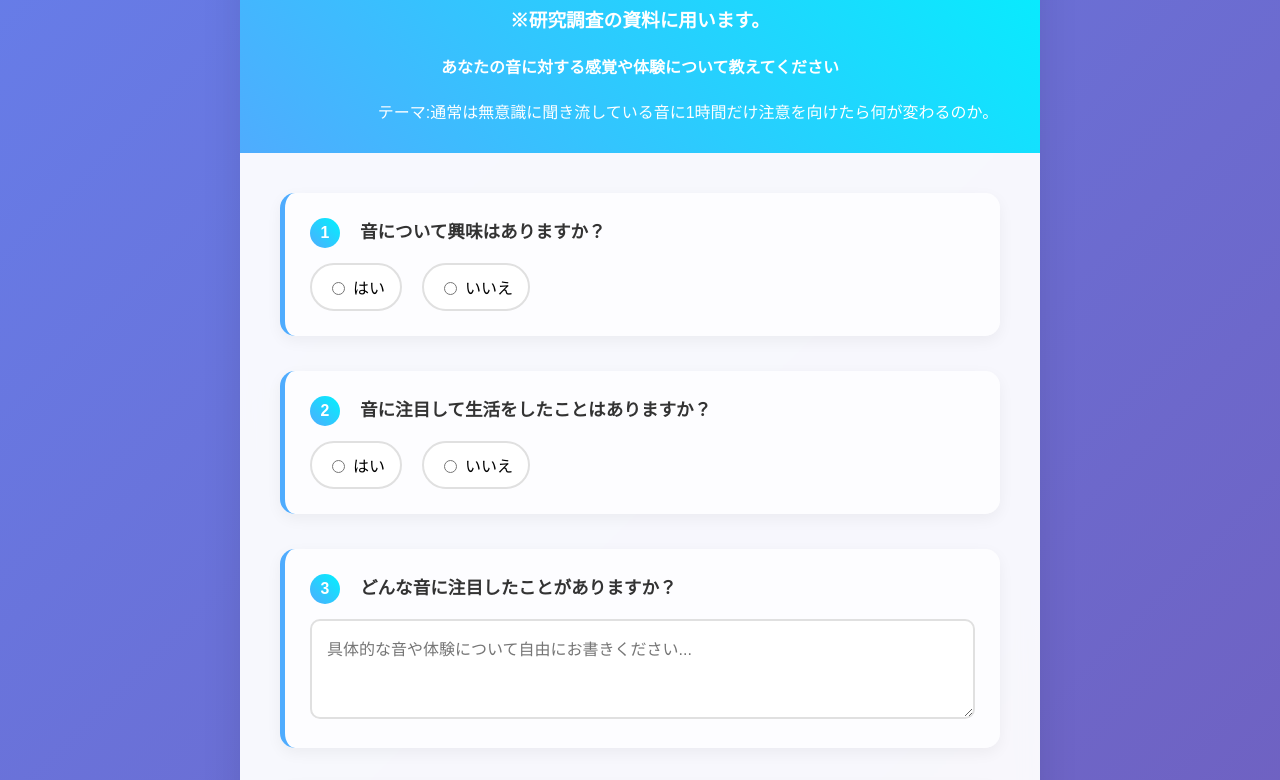
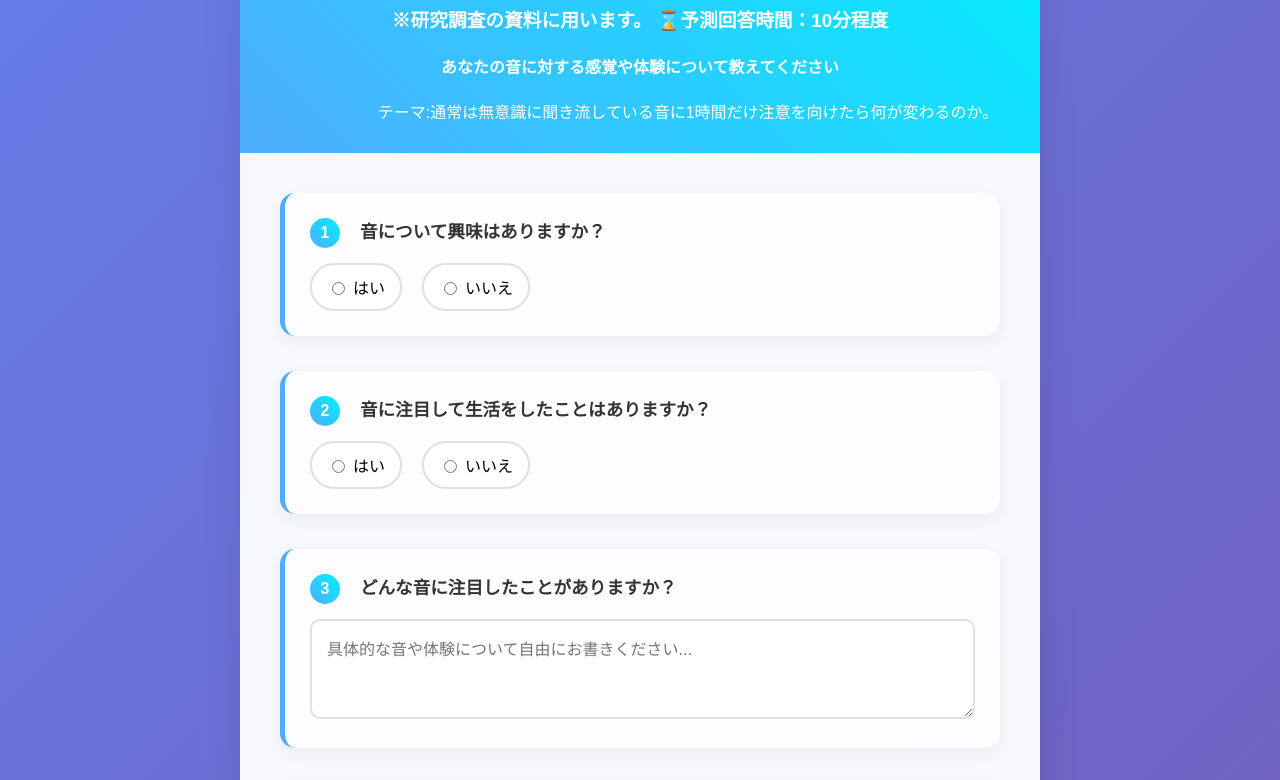
Before and after one commit to RintoMatsushita/tankyuu-music, a plain HTML site: page index.html in a window 1280 px wide. Shown: the part 146-926 px from the top of the page. Drawn offline with Linux system fonts and the light colour scheme.

Commit message:
Update index.html

```diff
--- a/index.html
+++ b/index.html
@@ -243,7 +243,7 @@
     <div class="container">
         <div class="header">
             <h1>音に関するアンケート調査</h1>
-	    <h3>※研究調査の資料に用います。</h3>
+	    <h3>※研究調査の資料に用います。 ⌛予測回答時間：10分程度</h3>
             <h4>あなたの音に対する感覚や体験について教えてください</h4>
 　　　　　　<p5>テーマ:通常は無意識に聞き流している音に1時間だけ注意を向けたら何が変わるのか。</p5>
         </div>
```
